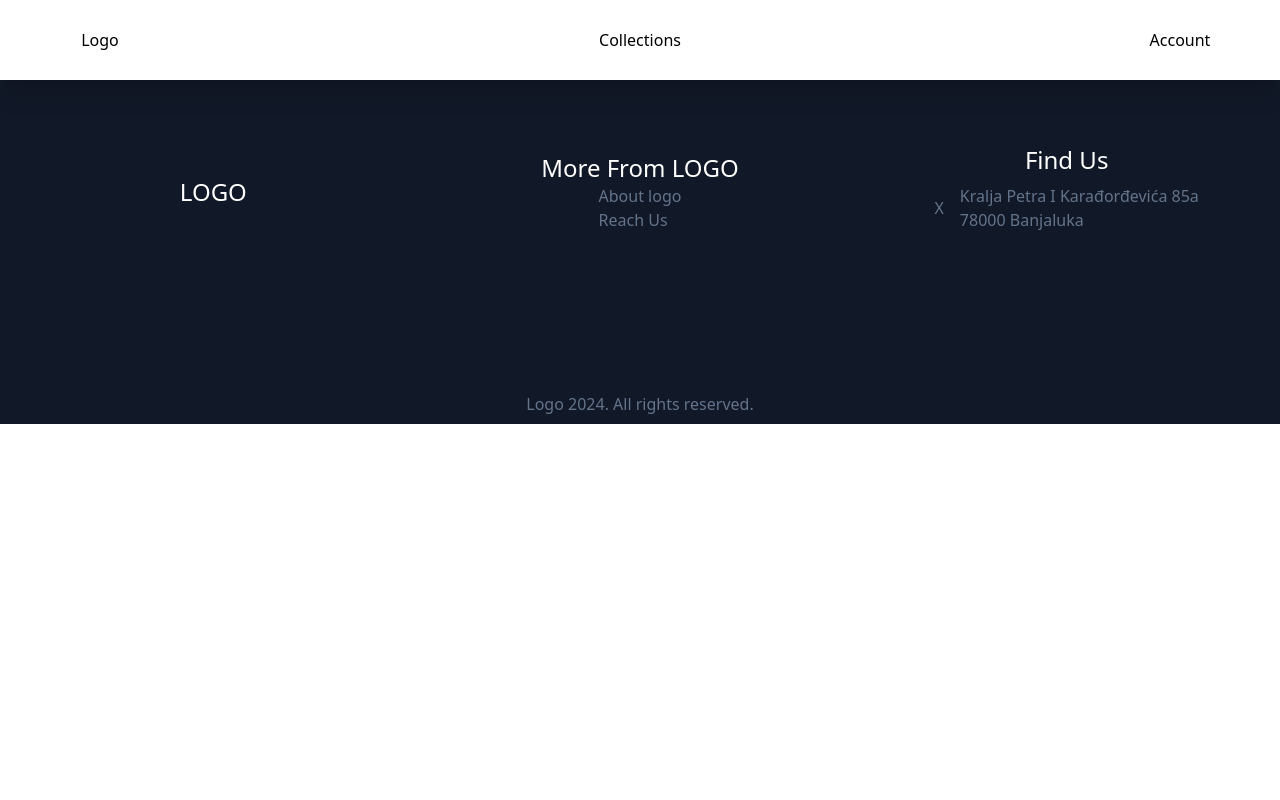
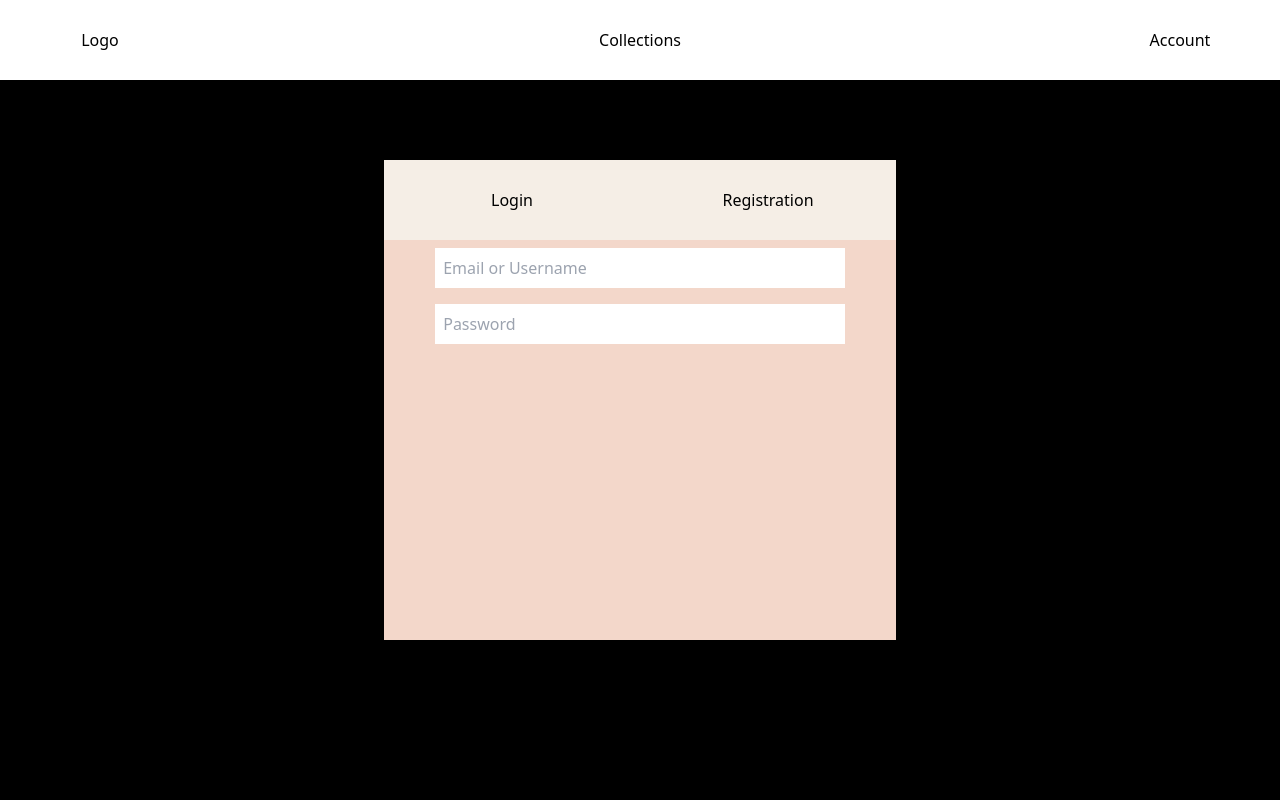
Before and after one commit to pavleCeranic/ormar, a React (Create React App) app in the folder myapp/: page /account in a window 1280 px wide. Shown: the top 800 px of the page. Built offline with nearby package versions, Linux system fonts and the light colour scheme.

Commit message:
[003] added basic account winow with two tabs, login and register

```diff
--- a/myapp/package.json
+++ b/myapp/package.json
@@ -37,5 +37,10 @@
       "last 1 firefox version",
       "last 1 safari version"
     ]
+  },
+  "devDependencies": {
+    "autoprefixer": "^10.4.19",
+    "postcss": "^8.4.38",
+    "tailwindcss": "^3.4.3"
   }
 }
--- a/myapp/src/CarouselContainer.js
+++ b/myapp/src/CarouselContainer.js
@@ -27,7 +27,7 @@ const CarouselContainer = () => {
 		<div className=''>
 			<Slider {...settings}>
 				{placeholders.map((placeholder, index) => (
-					<div key={index} className={`${placeholder} h-96 w-full`}>
+					<div key={index} className={`${placeholder} h-[75vh] w-full`}>
 					</div>
 				))}
 			</Slider>
--- /dev/null
+++ b/myapp/src/LoginForm.js
@@ -0,0 +1,96 @@
+import React, { useState } from 'react';
+
+const LoginForm = () => {
+	const [emailOrUsername, setEmailOrUsername] = useState('');
+	const [password, setPassword] = useState('');
+
+	const handleSubmit = (e) => {
+		e.preventDefault();
+		// Add your login logic here
+		console.log('Email or Username:', emailOrUsername);
+		console.log('Password:', password);
+		// Reset form fields
+		setEmailOrUsername('');
+		setPassword('');
+	};
+
+	return (
+		<div className="min-h-screen flex items-center justify-center bg-gray-50 py-12 px-4 sm:px-6 lg:px-8">
+			<div className="max-w-md w-full space-y-8">
+				<div>
+					<h2 className="mt-6 text-center text-3xl font-extrabold text-gray-900">
+						Sign in to your account
+					</h2>
+				</div>
+				<form className="mt-8 space-y-6" onSubmit={handleSubmit}>
+					<input type="hidden" name="remember" value="true" />
+					<div className="rounded-md shadow-sm -space-y-px">
+						<div>
+							<label htmlFor="email-or-username" className="sr-only">
+								Email address or Username
+							</label>
+							<input
+								id="email-or-username"
+								name="emailOrUsername"
+								type="text"
+								autoComplete="email username"
+								required
+								value={emailOrUsername}
+								onChange={(e) => setEmailOrUsername(e.target.value)}
+								className="appearance-none rounded-none relative block w-full px-3 py-2 border border-gray-300 placeholder-gray-500 text-gray-900 rounded-t-md focus:outline-none focus:ring-indigo-500 focus:border-indigo-500 focus:z-10 sm:text-sm"
+								placeholder="Email address or Username"
+							/>
+						</div>
+						<div>
+							<label htmlFor="password" className="sr-only">
+								Password
+							</label>
+							<input
+								id="password"
+								name="password"
+								type="password"
+								autoComplete="current-password"
+								required
+								value={password}
+								onChange={(e) => setPassword(e.target.value)}
+								className="appearance-none rounded-none relative block w-full px-3 py-2 border border-gray-300 placeholder-gray-500 text-gray-900 rounded-b-md focus:outline-none focus:ring-indigo-500 focus:border-indigo-500 focus:z-10 sm:text-sm"
+								placeholder="Password"
+							/>
+						</div>
+					</div>
+
+					<div className="flex items-center justify-between">
+						<div className="flex items-center">
+							<input
+								id="remember-me"
+								name="remember-me"
+								type="checkbox"
+								className="h-4 w-4 text-indigo-600 focus:ring-indigo-500 border-gray-300 rounded"
+							/>
+							<label htmlFor="remember-me" className="ml-2 block text-sm text-gray-900">
+								Remember me
+							</label>
+						</div>
+
+						<div className="text-sm">
+							<a href="#" className="font-medium text-indigo-600 hover:text-indigo-500">
+								Forgot your password?
+							</a>
+						</div>
+					</div>
+
+					<div>
+						<button
+							type="submit"
+							className="group relative w-full flex justify-center py-2 px-4 border border-transparent text-sm font-medium rounded-md text-white bg-indigo-600 hover:bg-indigo-700 focus:outline-none focus:ring-2 focus:ring-offset-2 focus:ring-indigo-500"
+						>
+							Sign in
+						</button>
+					</div>
+				</form>
+			</div>
+		</div>
+	);
+};
+
+export default LoginForm;
--- /dev/null
+++ b/myapp/src/Pages/Account.css
@@ -0,0 +1,3 @@
+@import 'tailwindcss/base';
+@import 'tailwindcss/components';
+@import 'tailwindcss/utilities';
--- a/myapp/src/Pages/Account.js
+++ b/myapp/src/Pages/Account.js
@@ -1,10 +1,54 @@
-import React from 'react';
+import './Account.css';
+import React, { useState } from 'react';
 
-function Account() {
+const Account = () => {
+
+	const [activeTab, setActiveTab] = useState('login');
+
+
+
 	return (
-		<div className=''>
+		<div className='h-[100vh] w-full bg-black flex justify-center items-center'>
+			<div className='h-3/5 w-2/5'>
+				<div className='flex flex-row text-center cursor-pointer  w-full h-1/6 justify-around'>
+					<div className='bg-myColorGrey content-center w-full h-full hover:opacity-95' onClick={() => { setActiveTab('login') }} >Login</div>
+					<div className='{{activeTab ? bg-myColorBrown : bg-myColorGrey }} content-center w-full h-full hover:opacity-95' donClick={() => { setActiveTab('register') }} >Registration</div>
+				</div>
+				<div className='bg-myColorBrown w-full h-5/6 '>
+					{activeTab === 'login' ? (
+						<form className='flex flex-col justify-center items-center'>
+							<input type='text' id='credentials' placeholder='Email or Username' className=' m-2 p-2 w-4/5' />
+							<input type='text' id='password' placeholder='Password' className=' m-2 p-2 w-4/5' />
+						</form>
+					) : (
+						<form className='flex flex-col justify-center items-center'>
+							<input type='text' id='email' placeholder='Email' className=' m-2 p-2' />
+							<input type='text' id='username' placeholder='Username' className=' m-2 p-2' />
+							<input type='text' id='password' placeholder='Password' className=' m-2 p-2' />
+						</form>
+					)}
+
+				</div>
+			</div>
 		</div>
+
+
+
 	);
-}
+};
 
 export default Account;
+
+
+{/* <div className='flex flex-col bg-gray-light shadow-xl h-96 w-full md:w-1/2 mx-auto mt-4'>
+				<div className='flex flex-row text-center cursor-pointer'>
+					<div className=' m-2 self-center'>Login</div>
+					<div className=' m-2 self-center'>Registration</div>
+				</div>
+				<div className='bg-myColorBrown h-full'>
+					<form className='flex flex-col items-center justify-center'>
+						<input type='text' id='credentials' placeholder='Email or Username' className=' m-2 p-2' />
+						<input type='text' id='password' placeholder='Password' className=' m-2 p-2' />
+					</form>
+				</div>
+			</div> */}
--- /dev/null
+++ b/myapp/src/Pages/a.js
@@ -0,0 +1,115 @@
+import React, { useState } from 'react';
+
+const Account = () => {
+  const [activeTab, setActiveTab] = useState('login');
+
+  const handleTabChange = (tab) => {
+    setActiveTab(tab);
+  };
+
+  return (
+    <div className='min-h-screen flex items-center justify-center'>
+		<div>
+			<div>
+				<div>Login</div>
+				<div>Registration</div>
+			</div>
+			<div></div>
+		</div>
+      <div className=''>
+        <div className=''>
+          <button
+            className=''
+            onClick={() => handleTabChange('login')}
+          >
+            Login
+          </button>
+          <button
+            className=''
+            onClick={() => handleTabChange('registration')}
+          >
+            Registration
+          </button>
+        </div>
+        <div className=''>
+          {activeTab === 'login' && (
+            <form>
+              {/* Login form content */}
+              <div>
+                <label htmlFor="login-email" className=''>
+                  Email address
+                </label>
+                <input
+                  type="email"
+                  name="login-email"
+                  id="login-email"
+                  autoComplete="email"
+                  className=''
+                />
+              </div>
+              <div className=''>
+                <label htmlFor="login-password" className=''>
+                  Password
+                </label>
+                <input
+                  type="password"
+                  name="login-password"
+                  id="login-password"
+                  autoComplete="current-password"
+                  className=''
+                />
+              </div>
+              <div className=''>
+                <button
+                  type="submit"
+                  className=''
+                >
+                  Sign in
+                </button>
+              </div>
+            </form>
+          )}
+          {activeTab === 'registration' && (
+            <form>
+              {/* Registration form content */}
+              <div>
+                <label htmlFor="registration-email" className=''>
+                  Email address
+                </label>
+                <input
+                  type="email"
+                  name="registration-email"
+                  id="registration-email"
+                  autoComplete="email"
+                  className=''
+                />
+              </div>
+              <div className=''>
+                <label htmlFor="registration-password" className=''>
+                  Password
+                </label>
+                <input
+                  type="password"
+                  name="registration-password"
+                  id="registration-password"
+                  autoComplete="new-password"
+                  className=''
+                />
+              </div>
+              <div className=''>
+                <button
+                  type="submit"
+                  className=''
+                >
+                  Sign up
+                </button>
+              </div>
+            </form>
+          )}
+        </div>
+      </div>
+    </div>
+  );
+};
+
+export default Account;
--- a/myapp/tailwind.config.js
+++ b/myapp/tailwind.config.js
@@ -1,10 +1,13 @@
 /** @type {import('tailwindcss').Config} */
 module.exports = {
 	content: [
-		'./src/*.{js,ts,jsx,tsx}', // Include JavaScript and TypeScript files in the src directory
+		'./src/**/*.{js,ts,jsx,tsx,mdx}', // Include JavaScript and TypeScript files in the src directory
 	],
 	theme: {
 		extend: {
+			height: {
+
+			},
 			colors: {
 				yellow: '#FFFBEB',
 				'myColorGrey': '#F5EEE6',
@@ -18,5 +21,8 @@ module.exports = {
 			},
 		},
 	},
-	plugins: [],
+	 plugins: [
+    require('tailwindcss'),
+    require('autoprefixer')
+  ],
 }
```
Also changed, not shown: myapp/src/Register.js (added), 1 other file (tests, documents, lock files or other folders).
